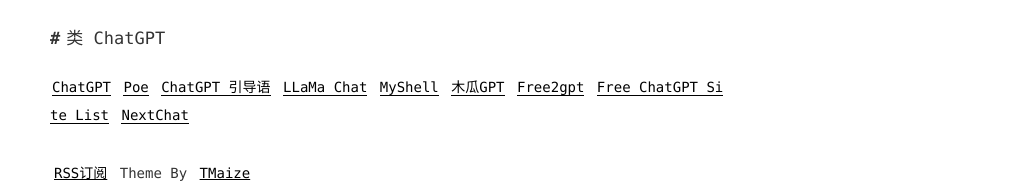
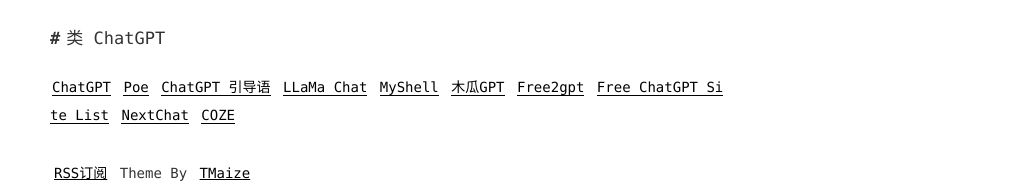
Before and after one commit to admans/admans.github.io, a Jekyll site: the page built from pages/navi.md, in a window 1280 px wide. Shown: the part 1343-1537 px from the top of the page, without its empty margins (250-1280 px from the left). Built offline with Jekyll 4.4.1, drawn with Linux system fonts in a browser that asks for light colours.

Commit message:
Update navi.md

```diff
--- a/pages/navi.md
+++ b/pages/navi.md
@@ -49,4 +49,4 @@ title: 导航
 
 ## 类 ChatGPT
 
-[ChatGPT](https://chat.openai.com/ "ChatGPT") [Poe](https://poe.com/ "Poe") [ChatGPT 引导语](https://prompts.fresns.cn/ "ChatGPT 引导语") [LLaMa Chat](https://llama.perplexity.ai/ "LLaMa Chat") [MyShell](https://app.myshell.ai/zh/chat "MyShell") [木瓜GPT](https://www.papayagpt.com/ "木瓜GPT") [Free2gpt](https://chato.free2gpt.xyz/ "Free2gpt") [Free ChatGPT Site List](https://github.com/xx025/carrot "Free ChatGPT Site List") [NextChat](https://app.nextchat.dev/#/ "NextChat")
+[ChatGPT](https://chat.openai.com/ "ChatGPT") [Poe](https://poe.com/ "Poe") [ChatGPT 引导语](https://prompts.fresns.cn/ "ChatGPT 引导语") [LLaMa Chat](https://llama.perplexity.ai/ "LLaMa Chat") [MyShell](https://app.myshell.ai/zh/chat "MyShell") [木瓜GPT](https://www.papayagpt.com/ "木瓜GPT") [Free2gpt](https://chato.free2gpt.xyz/ "Free2gpt") [Free ChatGPT Site List](https://github.com/xx025/carrot "Free ChatGPT Site List") [NextChat](https://app.nextchat.dev/#/ "NextChat") [COZE](https://www.coze.com/ "COZE")
```
